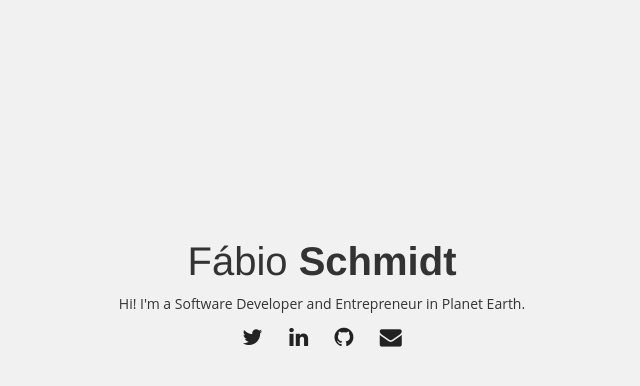
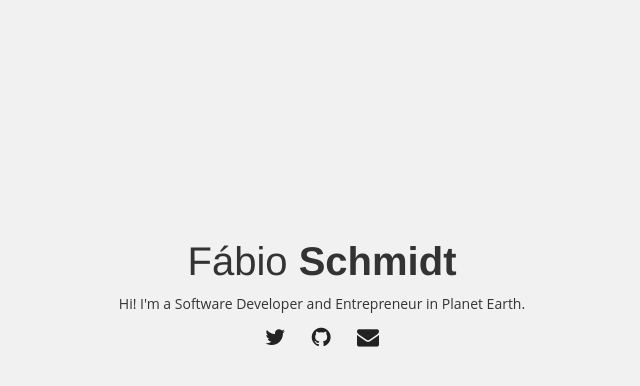
Before and after one commit to fcschmidt/fcschmidt.github.io, a Jekyll site: the page built from index.html, in a window 1280 px wide. Shown: the top 386 px of the page, without its empty margins (318-958 px from the left). Built offline with Jekyll 4.4.1, drawn with Linux system fonts in a browser that asks for light colours; the list of posts is cut into pages by our own code.

Commit message:
Removed linkedin

```diff
--- a/index.html
+++ b/index.html
@@ -19,11 +19,11 @@ description: "Personal web page, blog and promoter projects!"
             <a href="{{ s.twitter }}" target="_blank" title="Visit me on Twitter"><i class="fa fa-twitter"></i></a>
         </li>
         {% endif %}
-        {% if s.linkedin %}
+<!--         {% if s.linkedin %}
         <li>
             <a href="{{ s.linkedin }}" target="_blank" title="Visit me on Linkedin"><i class="fa fa-linkedin"></i></a>
         </li>
-        {% endif %}
+        {% endif %} -->
         {% if s.github %}
         <li>
             <a href="{{ s.github }}" target="_blank" title="Visit me on Github"><i class="fa fa-github"></i></a>
```
